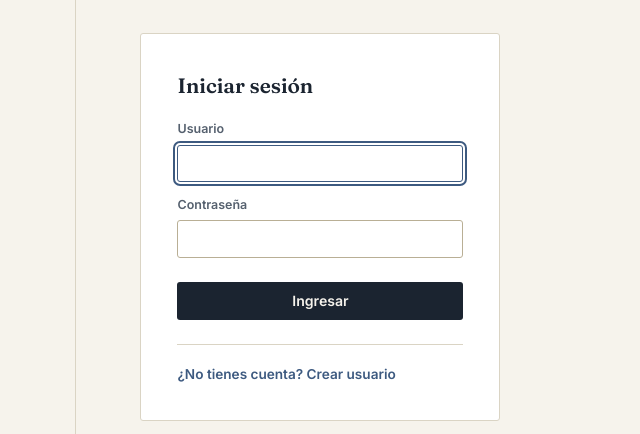
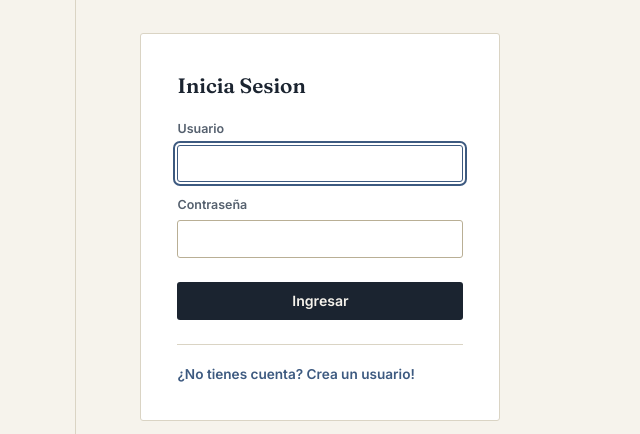
Before and after one commit to kevinhndz/MedicalC, a plain HTML site: page Frontend/index.html in a window 1280 px wide. Shown: the part 173-607 px from the top of the page, 594-1234 px from the left. Drawn offline with Linux system fonts and the light colour scheme.

Commit message:
Testing el Pipeline, haciendo un ligero cambio en HTML

```diff
--- a/Frontend/index.html
+++ b/Frontend/index.html
@@ -24,7 +24,7 @@
 
       <!-- ---- LOGIN ---- -->
       <form id="form-login" class="ficha-login" autocomplete="off">
-        <h2>Iniciar sesión</h2>
+        <h2>Inicia Sesion</h2>
 
         <label for="in-user">Usuario</label>
         <input id="in-user" name="user" type="text" required minlength="5" maxlength="15" autofocus />
@@ -46,7 +46,7 @@
         <p id="login-error" class="aviso aviso-error" hidden></p>
 
         <div class="login-alt-acciones">
-          <a href="#" id="link-crear-usuario">¿No tienes cuenta? Crear usuario</a>
+          <a href="#" id="link-crear-usuario">¿No tienes cuenta? Crea un usuario!</a>
         </div>
       </form>
 
```
